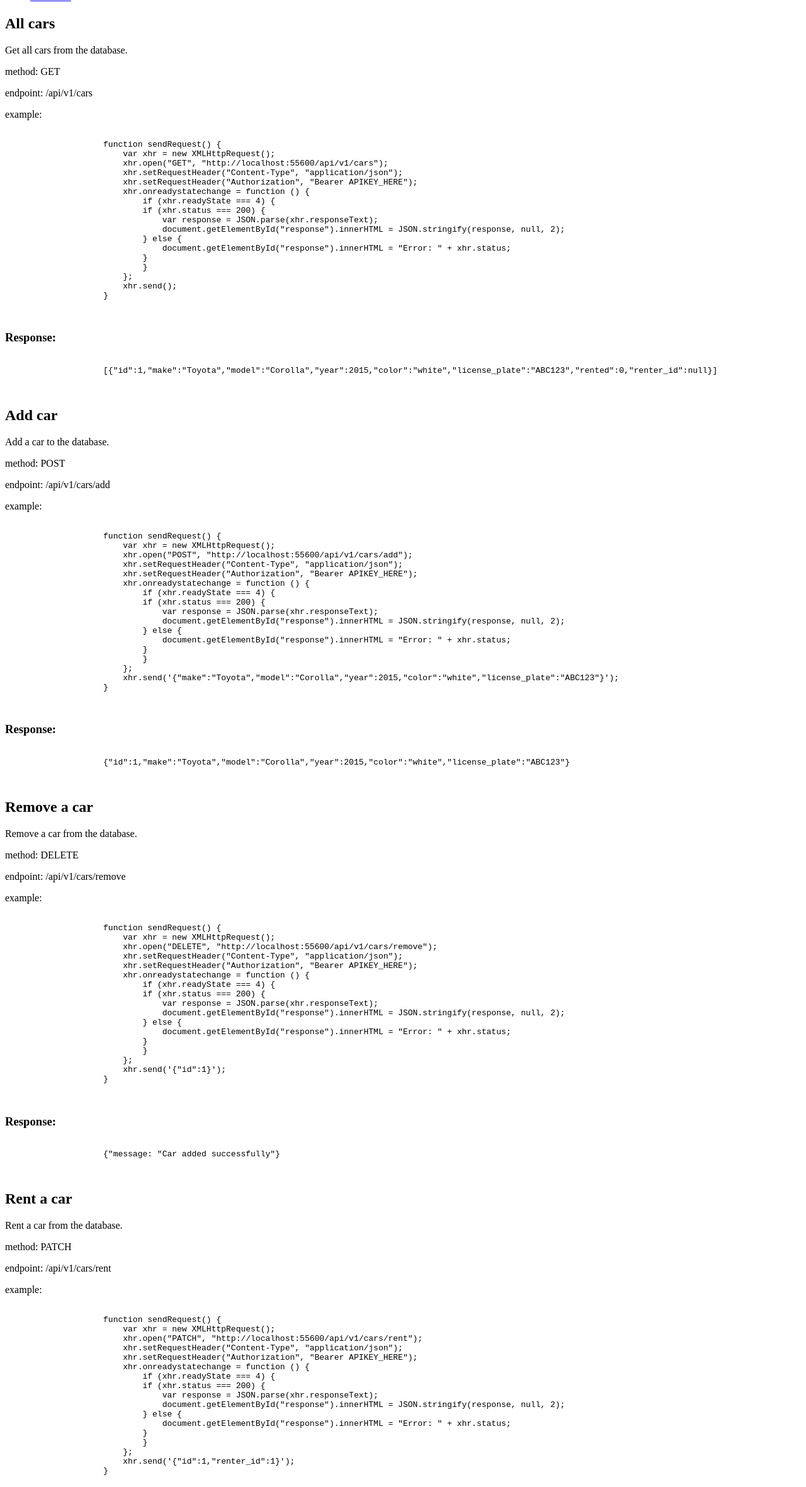
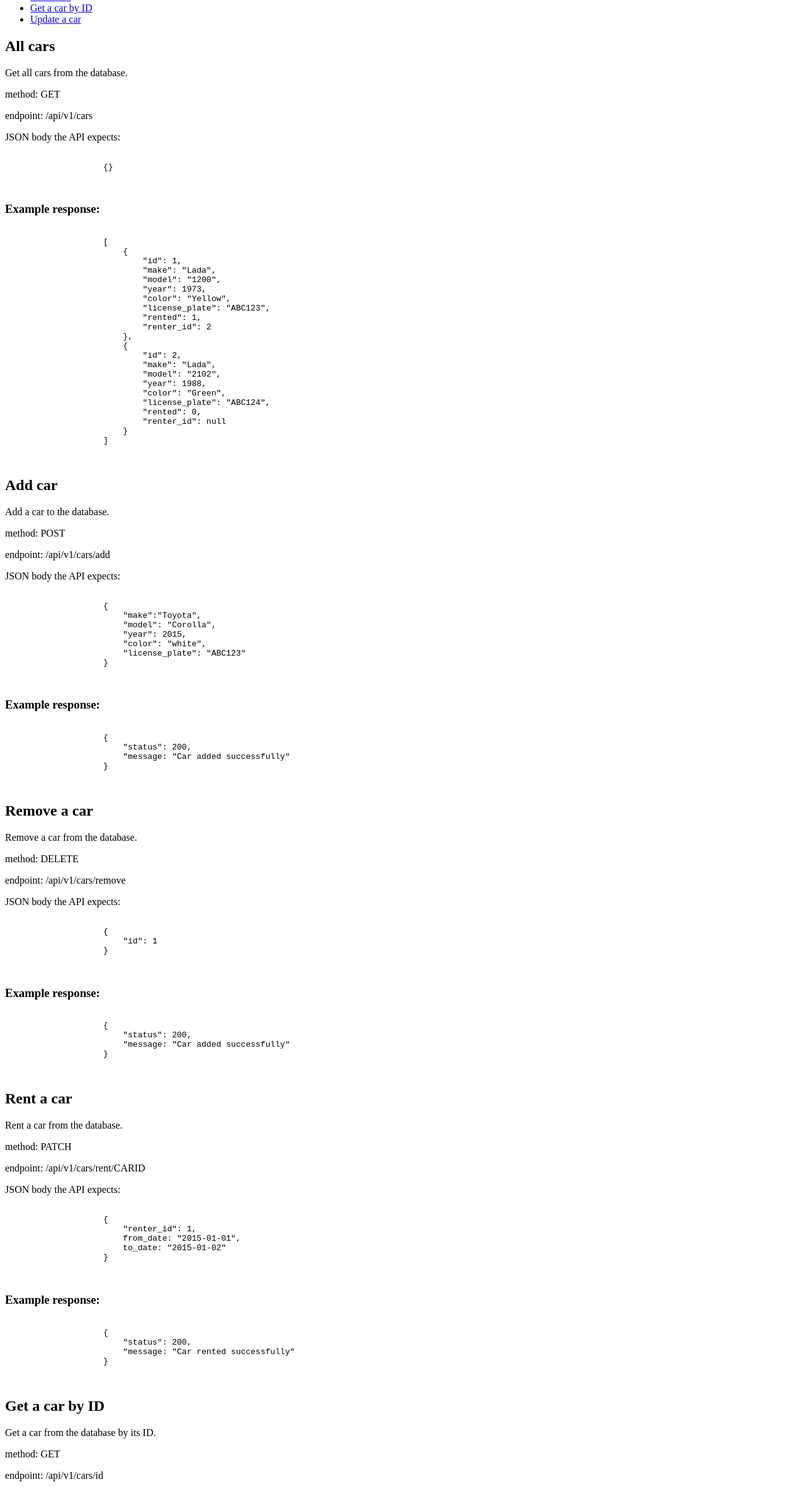
Before and after one commit to Hanz-Car-Rentals/hcr-api, a website: page public/pages/docs/v1/cars.html in a window 1280 px wide. Shown: the part 259-2620 px from the top of the page at 63% size. Drawn offline with Linux system fonts and the light colour scheme.

Commit message:
Remove unnecessary imports and functions from api.js + updated the docs

```diff
--- a/public/pages/docs/v1/cars.html
+++ b/public/pages/docs/v1/cars.html
@@ -20,6 +20,8 @@
             <li><a href="#add">Add car</a></li>
             <li><a href="#remove">Remove a car</a></li>
             <li><a href="#rent">Rent a car</a></li>
+            <li><a href="#car-by-id">Get a car by ID</a></li>
+            <li><a href="#update">Update a car</a></li>
         </ul>
 
         <div id="cars"><!-- CARS -->
@@ -27,32 +29,37 @@
             <p>Get all cars from the database.</p>
             <p>method: GET</p>
             <p>endpoint: /api/v1/cars</p>
-            <p>example:</p>
+            <p>JSON body the API expects:</p>
             <pre>
                 <code>
-                    function sendRequest() {
-                        var xhr = new XMLHttpRequest();
-                        xhr.open("GET", "http://localhost:55600/api/v1/cars");
-                        xhr.setRequestHeader("Content-Type", "application/json");
-                        xhr.setRequestHeader("Authorization", "Bearer APIKEY_HERE");
-                        xhr.onreadystatechange = function () {
-                            if (xhr.readyState === 4) {
-                            if (xhr.status === 200) {
-                                var response = JSON.parse(xhr.responseText);
-                                document.getElementById("response").innerHTML = JSON.stringify(response, null, 2);
-                            } else {
-                                document.getElementById("response").innerHTML = "Error: " + xhr.status;
-                            }
-                            }
-                        };
-                        xhr.send();
-                    }
+                    {}
                 </code>
             </pre>
-            <h3>Response:</h3>
+            <h3>Example response:</h3>
             <pre id="response">
                 <code>
-                    [{"id":1,"make":"Toyota","model":"Corolla","year":2015,"color":"white","license_plate":"ABC123","rented":0,"renter_id":null}]
+                    [
+                        {
+                            "id": 1,
+                            "make": "Lada",
+                            "model": "1200",
+                            "year": 1973,
+                            "color": "Yellow",
+                            "license_plate": "ABC123",
+                            "rented": 1,
+                            "renter_id": 2
+                        },
+                        {
+                            "id": 2,
+                            "make": "Lada",
+                            "model": "2102",
+                            "year": 1988,
+                            "color": "Green",
+                            "license_plate": "ABC124",
+                            "rented": 0,
+                            "renter_id": null
+                        }
+                    ]
                 </code>
             </pre>
         </div>
@@ -62,32 +69,25 @@
             <p>Add a car to the database.</p>
             <p>method: POST</p>
             <p>endpoint: /api/v1/cars/add</p>
-            <p>example:</p>
+            <p>JSON body the API expects:</p>
             <pre>
                 <code>
-                    function sendRequest() {
-                        var xhr = new XMLHttpRequest();
-                        xhr.open("POST", "http://localhost:55600/api/v1/cars/add");
-                        xhr.setRequestHeader("Content-Type", "application/json");
-                        xhr.setRequestHeader("Authorization", "Bearer APIKEY_HERE");
-                        xhr.onreadystatechange = function () {
-                            if (xhr.readyState === 4) {
-                            if (xhr.status === 200) {
-                                var response = JSON.parse(xhr.responseText);
-                                document.getElementById("response").innerHTML = JSON.stringify(response, null, 2);
-                            } else {
-                                document.getElementById("response").innerHTML = "Error: " + xhr.status;
-                            }
-                            }
-                        };
-                        xhr.send('{"make":"Toyota","model":"Corolla","year":2015,"color":"white","license_plate":"ABC123"}');
+                    {
+                        "make":"Toyota",
+                        "model": "Corolla",
+                        "year": 2015,
+                        "color": "white",
+                        "license_plate": "ABC123"
                     }
                 </code>
             </pre>
-            <h3>Response:</h3>
+            <h3>Example response:</h3>
             <pre id="response">
                 <code>
-                    {"id":1,"make":"Toyota","model":"Corolla","year":2015,"color":"white","license_plate":"ABC123"}
+                    {
+                        "status": 200,
+                        "message: "Car added successfully"
+                    }
                 </code>
             </pre>
         </div>
@@ -97,32 +97,21 @@
             <p>Remove a car from the database.</p>
             <p>method: DELETE</p>
             <p>endpoint: /api/v1/cars/remove</p>
-            <p>example:</p>
+            <p>JSON body the API expects:</p>
             <pre>
                 <code>
-                    function sendRequest() {
-                        var xhr = new XMLHttpRequest();
-                        xhr.open("DELETE", "http://localhost:55600/api/v1/cars/remove");
-                        xhr.setRequestHeader("Content-Type", "application/json");
-                        xhr.setRequestHeader("Authorization", "Bearer APIKEY_HERE");
-                        xhr.onreadystatechange = function () {
-                            if (xhr.readyState === 4) {
-                            if (xhr.status === 200) {
-                                var response = JSON.parse(xhr.responseText);
-                                document.getElementById("response").innerHTML = JSON.stringify(response, null, 2);
-                            } else {
-                                document.getElementById("response").innerHTML = "Error: " + xhr.status;
-                            }
-                            }
-                        };
-                        xhr.send('{"id":1}');
+                    {
+                        "id": 1
                     }
                 </code>
             </pre>
-            <h3>Response:</h3>
+            <h3>Example response:</h3>
             <pre id="response">
                 <code>
-                    {"message: "Car added successfully"}
+                    {
+                        "status": 200,
+                        "message: "Car added successfully"
+                    }
                 </code>
             </pre>
         </div>
@@ -131,33 +120,52 @@
             <h2>Rent a car</h2>
             <p>Rent a car from the database.</p>
             <p>method: PATCH</p>
-            <p>endpoint: /api/v1/cars/rent</p>
-            <p>example:</p>
+            <p>endpoint: /api/v1/cars/rent/CARID</p>
+            <p>JSON body the API expects:</p>
             <pre>
                 <code>
-                    function sendRequest() {
-                        var xhr = new XMLHttpRequest();
-                        xhr.open("PATCH", "http://localhost:55600/api/v1/cars/rent");
-                        xhr.setRequestHeader("Content-Type", "application/json");
-                        xhr.setRequestHeader("Authorization", "Bearer APIKEY_HERE");
-                        xhr.onreadystatechange = function () {
-                            if (xhr.readyState === 4) {
-                            if (xhr.status === 200) {
-                                var response = JSON.parse(xhr.responseText);
-                                document.getElementById("response").innerHTML = JSON.stringify(response, null, 2);
-                            } else {
-                                document.getElementById("response").innerHTML = "Error: " + xhr.status;
-                            }
-                            }
-                        };
-                        xhr.send('{"id":1,"renter_id":1}');
+                    {
+                        "renter_id": 1,
+                        from_date: "2015-01-01",
+                        to_date: "2015-01-02"
                     }
                 </code>
             </pre>
-            <h3>Response:</h3>
+            <h3>Example response:</h3>
             <pre id="response">
                 <code>
-                    {"message: "Car rented successfully"}
+                    {
+                        "status": 200,
+                        "message: "Car rented successfully"
+                    }
+                </code>
+            </pre>
+        </div>
+
+        <div id="car-by-id"><!-- GET A CAR BY ID -->
+            <h2>Get a car by ID</h2>
+            <p>Get a car from the database by its ID.</p>
+            <p>method: GET</p>
+            <p>endpoint: /api/v1/cars/id</p>
+            <p>JSON body the API expects:</p>
+            <pre>
+                <code>
+                    {}
+                </code>
+            </pre>
+            <h3>Example response:</h3>
+            <pre id="response">
+                <code>
+                    {
+                        "id": 1,
+                        "make": "Toyota",
+                        "model": "Corolla",
+                        "year": 2015,
+                        "color": "white",
+                        "license_plate":"ABC123",
+                        "rented": 0,
+                        "renter_id": null
+                    }
                 </code>
             </pre>
         </div>
--- a/routes/api.js
+++ b/routes/api.js
@@ -1,11 +1,5 @@
 // require the needed modules
 var express = require('express');
-var db = require('../db');
-var crypto = require('crypto');
-var { newUser } = require('../functions/email');
-var { send_error } = require('../functions/error');
-var { check_token } = require('../functions/middleware');
-var { rentCar } = require('../functions/cars');
 
 // create the router
 var router = express.Router();
```
Also changed, not shown: public/pages/docs/v1/users.html (+124 -38 lines).
